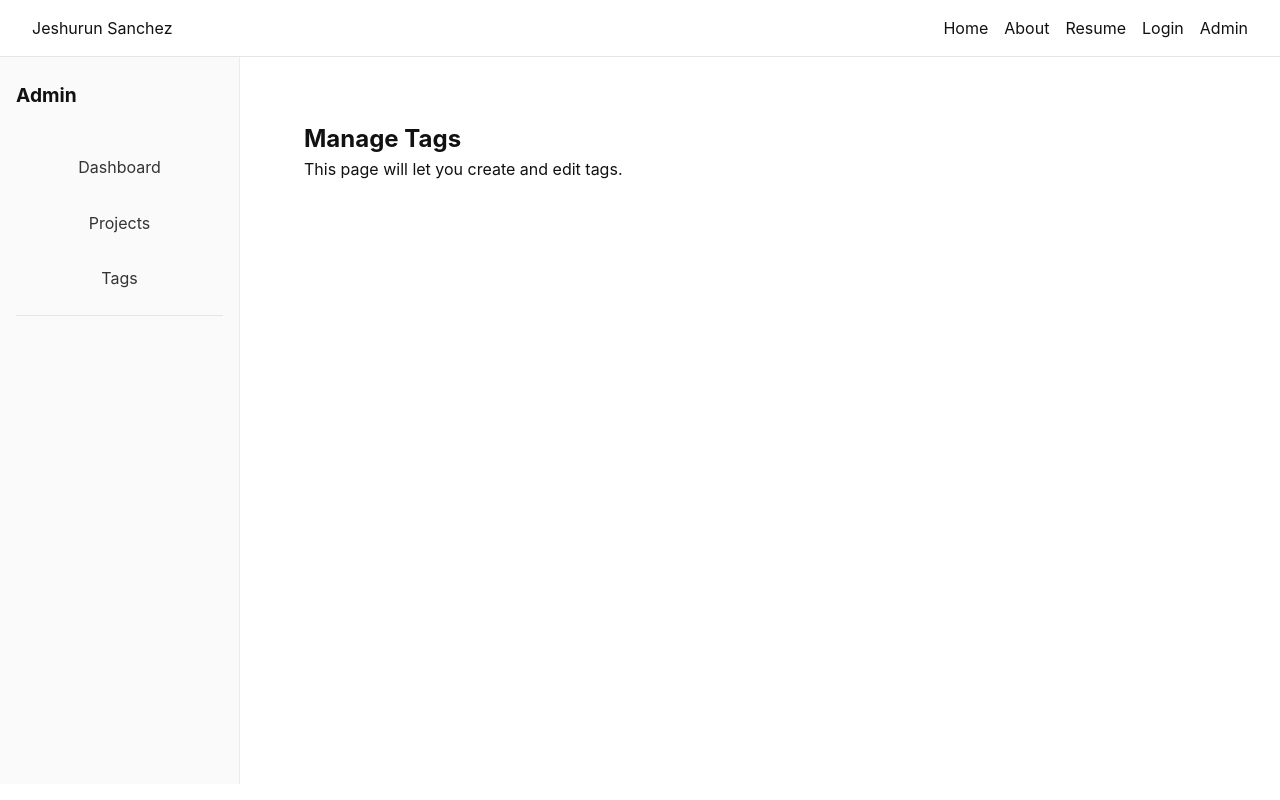
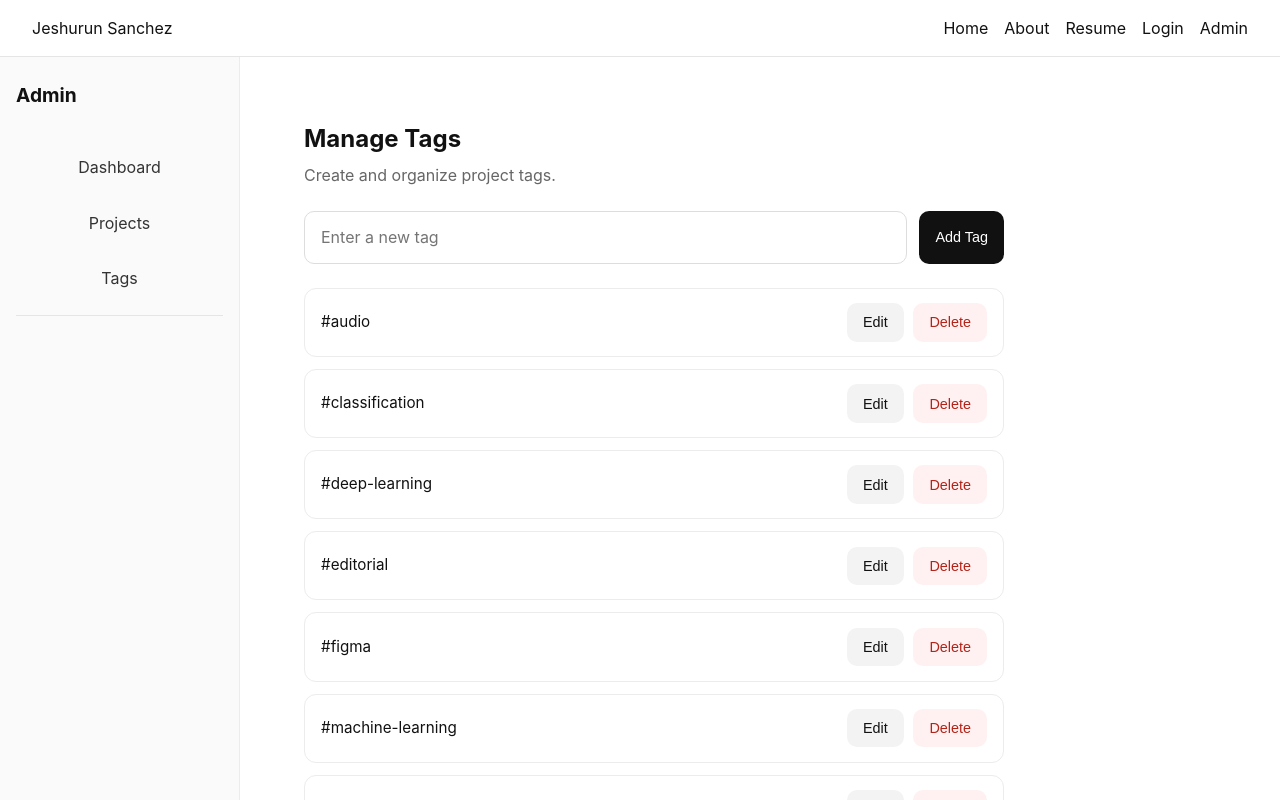
Before and after one commit to jeshurunjet/gallery-portfolio, a React (Vite) app in the folder frontend/: page /admin/tags in a window 1280 px wide. Shown: the top 800 px of the page. Built offline with nearby package versions, Linux system fonts and the light colour scheme.

Commit message:
Add basic admin tags management UI

```diff
--- a/frontend/src/index.css
+++ b/frontend/src/index.css
@@ -882,3 +882,69 @@ main {
     grid-template-columns: 1fr;
   }
 }
+
+/* ----- Admin Tags Page ----- */
+.admin-inline-form {
+  margin-top: 1.5rem;
+  display: flex;
+  gap: 0.75rem;
+  flex-wrap: wrap;
+  max-width: 700px;
+}
+
+.admin-inline-form input {
+  flex: 1;
+  min-width: 220px;
+  padding: 0.85rem 1rem;
+  border: 1px solid #ddd;
+  border-radius: 10px;
+  font: inherit;
+}
+
+.admin-inline-form input:focus {
+  outline: none;
+  border-color: #111;
+}
+
+.admin-tag-list {
+  margin-top: 1.5rem;
+  display: flex;
+  flex-direction: column;
+  gap: 0.75rem;
+  max-width: 700px;
+}
+
+.admin-tag-row {
+  display: flex;
+  justify-content: space-between;
+  align-items: center;
+  gap: 1rem;
+  padding: 0.9rem 1rem;
+  border: 1px solid #ececec;
+  border-radius: 12px;
+  background: #fff;
+}
+
+.admin-tag-name {
+  font-size: 0.95rem;
+  color: #111;
+}
+
+.admin-tag-actions {
+  display: flex;
+  gap: 0.6rem;
+}
+
+/* low res */
+@media (max-width: 700px) {
+  .admin-tag-row {
+    flex-direction: column;
+    align-items: flex-start;
+  }
+
+  .admin-tag-actions {
+    width: 100%;
+    flex-wrap: wrap;
+  }
+}
+/* low res - end*/
--- a/frontend/src/pages/admin/AdminTagsPage.tsx
+++ b/frontend/src/pages/admin/AdminTagsPage.tsx
@@ -1,8 +1,57 @@
+import { useMemo, useState } from "react";
+import { projects } from "../../data/projects";
+
 function AdminTagsPage() {
+  const initialTags = useMemo(() => {
+    const allTags = projects.flatMap((project) => project.tags);
+    return [...new Set(allTags)].sort();
+  }, []);
+
+  const [newTag, setNewTag] = useState("");
+
+  const handleSubmit = (event: React.FormEvent) => {
+    event.preventDefault();
+    console.log("New tag:", newTag);
+    setNewTag("");
+  };
+
   return (
     <main>
-      <h1>Manage Tags</h1>
-      <p>This page will let you create and edit tags.</p>
+      <div className="admin-page-header">
+        <div>
+          <h1>Manage Tags</h1>
+          <p>Create and organize project tags.</p>
+        </div>
+      </div>
+
+      <form className="admin-inline-form" onSubmit={handleSubmit}>
+        <input
+          type="text"
+          placeholder="Enter a new tag"
+          value={newTag}
+          onChange={(e) => setNewTag(e.target.value)}
+        />
+        <button type="submit" className="admin-primary-button">
+          Add Tag
+        </button>
+      </form>
+
+      <div className="admin-tag-list">
+        {initialTags.map((tag) => (
+          <div key={tag} className="admin-tag-row">
+            <span className="admin-tag-name">#{tag}</span>
+
+            <div className="admin-tag-actions">
+              <button type="button" className="admin-secondary-button">
+                Edit
+              </button>
+              <button type="button" className="admin-danger-button">
+                Delete
+              </button>
+            </div>
+          </div>
+        ))}
+      </div>
     </main>
   );
 }
```
